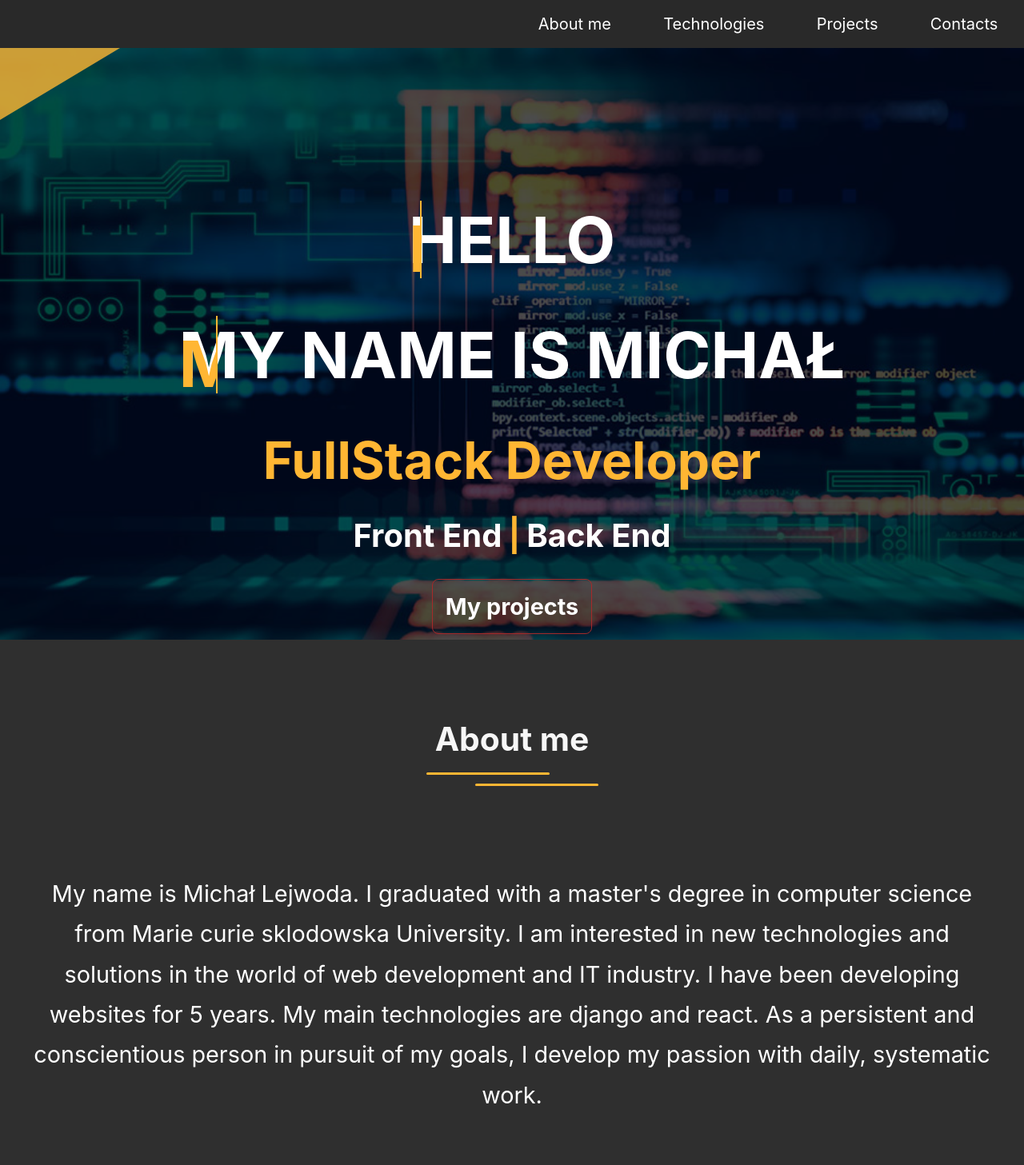
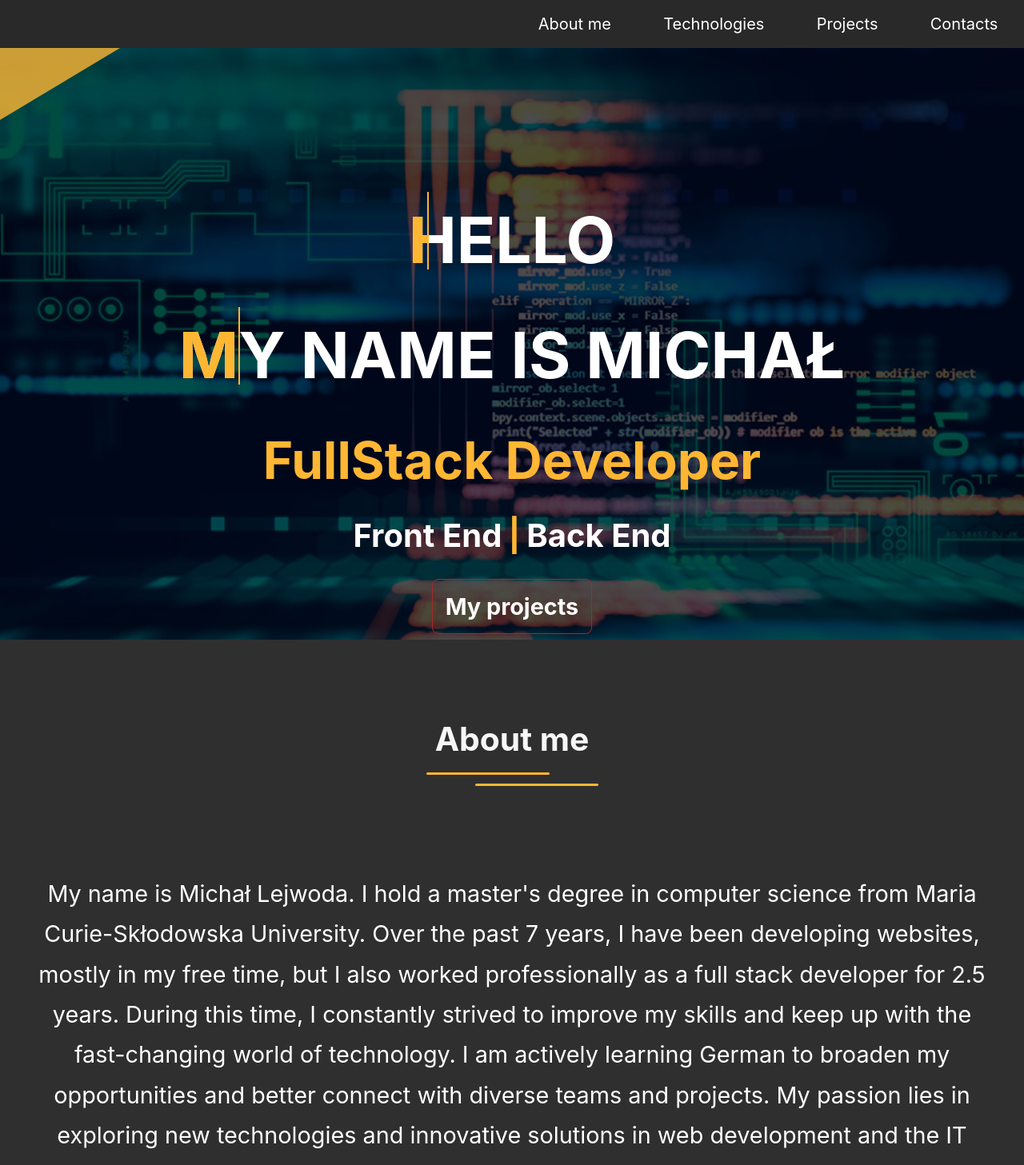
Before and after one commit to m-lejwoda/michal-portfolio, a React (Vite) app: page / in a window 1280 px wide. Shown: the top 1457 px of the page at 80% size. Built offline with nearby package versions, Linux system fonts and the light colour scheme; a web font is replaced by a local one.

Commit message:
Fix header and Footer

```diff
--- a/src/components/Aboutme.jsx
+++ b/src/components/Aboutme.jsx
@@ -1,21 +1,34 @@
-import React,{useEffect} from 'react'
+import React, {useEffect} from 'react'
 import '../sass/aboutme.css'
 import Aos from "aos";
 import "aos/dist/aos.css";
+
 const Aboutme = () => {
-    useEffect(()=>{
-        Aos.init({duration:2000})
+    useEffect(() => {
+        Aos.init({duration: 2000})
 
-    },[]);
+    }, []);
     return (
         <div data-aos="fade-right" className="aboutme__container">
             <div className="aboutme__container__title"><h2>About me</h2></div>
-            <div className="aboutme__container__description">My name is Michał Lejwoda. I graduated with a master's degree in computer science from Marie curie sklodowska University.
-                I am interested in new technologies and solutions in the world of web development and IT industry.
-                I have been developing websites for 5 years. My main technologies are django and react.
-                As a persistent and conscientious person in pursuit of my goals, I develop my passion with daily, systematic work.
+            <div className="aboutme__container__description">
+                My name is Michał Lejwoda. I hold a master's degree in computer science from Maria Curie-Skłodowska
+                University.
+                Over the past 7 years, I have been developing websites, mostly in my free time, but I also worked
+                professionally as a full stack developer for 2.5 years.
+                During this time, I constantly strived to improve my skills and keep up with the fast-changing world of
+                technology.
+                I am actively learning German to broaden my opportunities and better connect with diverse teams and
+                projects.
+                My passion lies in exploring new technologies and innovative solutions in web development and the IT
+                industry.
+                Django and React are my main technologies, but I am always eager to learn and explore new tools and
+                frameworks that help me enhance my abilities.
+                As a dedicated, persistent, and conscientious person, I approach every project with commitment and a
+                focus on quality.
+                I believe in continuous learning and systematic work, which help me grow both personally and
+                professionally.
             </div>
-
         </div>
     )
 }
--- a/src/components/Header.jsx
+++ b/src/components/Header.jsx
@@ -7,103 +7,28 @@ const Header = (props) => {
     return (
         <div className="header__container">
             <div className="header__particles"></div>
-            <Particles
-                style={{position: "absolute"}}
-                height="95%"
-                width="95%"
-                params={{
-                    "particles": {
-                        "number": {
-                            "value": 50
-                        },
-                        "size": {
-                            "value": 3
-                        }
-                    },
-                    "interactivity": {
-                        "events": {
-                            "onhover": {
-                                "enable": true,
-                                "mode": "repulse"
-                            }
-                        }
-                    }
-                }}/>
-            {/*{window.innerWidth >= 760 &&*/}
-            {/*    <Particles*/}
-            {/*        id="tsparticles"*/}
-            {/*        // particlesLoaded={particlesLoaded}*/}
-            {/*        options={{*/}
-            {/*            // background: {*/}
-            {/*            //     color: {*/}
-            {/*            //         value: "#0d47a1",*/}
-            {/*            //     },*/}
-            {/*            // },*/}
-            {/*            fpsLimit: 120,*/}
-            {/*            interactivity: {*/}
-            {/*                events: {*/}
-            {/*                    onClick: {*/}
-            {/*                        enable: true,*/}
-            {/*                        mode: "push",*/}
-            {/*                    },*/}
-            {/*                    onHover: {*/}
-            {/*                        enable: true,*/}
-            {/*                        mode: "repulse",*/}
-            {/*                    },*/}
-            {/*                    resize: true,*/}
-            {/*                },*/}
-            {/*                modes: {*/}
-            {/*                    push: {*/}
-            {/*                        quantity: 4,*/}
-            {/*                    },*/}
-            {/*                    repulse: {*/}
-            {/*                        distance: 200,*/}
-            {/*                        duration: 0.4,*/}
-            {/*                    },*/}
-            {/*                },*/}
+            {/*<Particles*/}
+            {/*    style={{position: "absolute"}}*/}
+            {/*    height="95%"*/}
+            {/*    width="95%"*/}
+            {/*    params={{*/}
+            {/*        "particles": {*/}
+            {/*            "number": {*/}
+            {/*                "value": 50*/}
             {/*            },*/}
-            {/*            particles: {*/}
-            {/*                color: {*/}
-            {/*                    value: "#ffffff",*/}
-            {/*                },*/}
-            {/*                links: {*/}
-            {/*                    color: "#ffffff",*/}
-            {/*                    distance: 150,*/}
-            {/*                    enable: true,*/}
-            {/*                    opacity: 0.5,*/}
-            {/*                    width: 1,*/}
-            {/*                },*/}
-            {/*                move: {*/}
-            {/*                    direction: "none",*/}
-            {/*                    enable: true,*/}
-            {/*                    outModes: {*/}
-            {/*                        default: "bounce",*/}
-            {/*                    },*/}
-            {/*                    random: false,*/}
-            {/*                    speed: 6,*/}
-            {/*                    straight: false,*/}
-            {/*                },*/}
-            {/*                number: {*/}
-            {/*                    density: {*/}
-            {/*                        enable: true,*/}
-            {/*                        area: 800,*/}
-            {/*                    },*/}
-            {/*                    value: 80,*/}
-            {/*                },*/}
-            {/*                opacity: {*/}
-            {/*                    value: 0.5,*/}
-            {/*                },*/}
-            {/*                shape: {*/}
-            {/*                    type: "circle",*/}
-            {/*                },*/}
-            {/*                size: {*/}
-            {/*                    value: {min: 1, max: 5},*/}
-            {/*                },*/}
-            {/*            },*/}
-            {/*            detectRetina: true,*/}
-            {/*        }}*/}
-            {/*    />*/}
-            {/*}*/}
+            {/*            "size": {*/}
+            {/*                "value": 3*/}
+            {/*            }*/}
+            {/*        },*/}
+            {/*        "interactivity": {*/}
+            {/*            "events": {*/}
+            {/*                "onhover": {*/}
+            {/*                    "enable": true,*/}
+            {/*                    "mode": "repulse"*/}
+            {/*                }*/}
+            {/*            }*/}
+            {/*        }*/}
+            {/*    }}/>*/}
 
             <div className="header__container__box">
 
--- a/src/sass/header.css
+++ b/src/sass/header.css
@@ -1,27 +1,24 @@
 .header__particles {
-  left: 0px;
+  left: 0;
   top: 60px;
-  width: 0px;
-  height: 0px;
+  width: 0;
+  height: 0;
   border-top: 150px solid rgba(255, 182, 51, 0.8);
   border-right: 250px solid transparent;
 }
-
 .header__container::before {
-  left: 0px;
-  top: 0px;
-  width: 0px;
-  height: 0px;
-  border-top: 150px solid #ffb633;
+  left: 0;
+  top: 0;
+  width: 0;
+  height: 0;
+  border-top: 150px solid rgb(255, 182, 51);
   border-right: 250px solid transparent;
 }
-
 .header__container {
   height: 100vh;
   background-color: rgba(0, 0, 0, 0.7);
   position: relative;
 }
-
 .header__container__titles {
   position: absolute;
   top: 30%;
@@ -30,14 +27,12 @@
   color: white;
   pointer-events: none;
 }
-
 .header__container__titles__title {
   font-size: 2rem;
   color: white;
   font-weight: 700;
   margin-bottom: 1.5rem;
 }
-
 .header__container__titles__title span {
   position: relative;
   font-size: 2rem;
@@ -45,23 +40,19 @@
   -webkit-text-stroke: 0.3vw transparent;
   text-transform: uppercase;
 }
-
 @media (min-width: 992px) {
   .header__container__titles__title span {
     font-size: 4rem;
   }
 }
-
 @media (min-width: 1200px) {
   .header__container__titles__title span {
     font-size: 5rem;
   }
 }
-
 .header__container__titles__title span::before {
   content: attr(data-text);
   position: absolute;
-  top: 0;
   left: 0;
   width: 100%;
   height: 100%;
@@ -69,19 +60,8 @@
   -webkit-text-stroke: 0vw #383d52;
   border-right: 2px solid #ffb633;
   overflow: hidden;
-  -webkit-animation: animate 6s linear infinite;
-          animation: animate 6s linear infinite;
+  animation: animate 6s linear infinite;
 }
-
-@-webkit-keyframes animate {
-  0%, 10%, 100% {
-    width: 0;
-  }
-  70%, 90% {
-    width: 100%;
-  }
-}
-
 @keyframes animate {
   0%, 10%, 100% {
     width: 0;
@@ -90,14 +70,12 @@
     width: 100%;
   }
 }
-
 .header__container__titles__secondtitle {
   font-size: 1.8rem;
   color: white;
   font-weight: 700;
   margin-bottom: 1.5rem;
 }
-
 .header__container__titles__secondtitle span {
   position: relative;
   font-size: 2rem;
@@ -106,23 +84,19 @@
   text-transform: uppercase;
   white-space: nowrap;
 }
-
 @media (min-width: 992px) {
   .header__container__titles__secondtitle span {
     font-size: 4rem;
   }
 }
-
 @media (min-width: 1200px) {
   .header__container__titles__secondtitle span {
     font-size: 5rem;
   }
 }
-
 .header__container__titles__secondtitle span::before {
   content: attr(data-text);
   position: absolute;
-  top: 0;
   left: 0;
   width: 100%;
   height: 100%;
@@ -130,57 +104,47 @@
   -webkit-text-stroke: 0vw #383d52;
   border-right: 2px solid #ffb633;
   overflow: hidden;
-  -webkit-animation: animate 6s linear infinite;
-          animation: animate 6s linear infinite;
+  animation: animate 6s linear infinite;
 }
-
 .header__container__titles__thirdtitle {
   color: white;
   font-weight: 700;
   margin-bottom: 2rem;
 }
-
 .header__container__titles__thirdtitle__title {
   font-size: 1.6rem;
   color: #ffb633;
   margin-bottom: 1rem;
 }
-
 @media (min-width: 992px) {
   .header__container__titles__thirdtitle__title {
     font-size: 3rem;
   }
 }
-
 @media (min-width: 1200px) {
   .header__container__titles__thirdtitle__title {
     font-size: 4rem;
   }
 }
-
 .header__container__titles__thirdtitle__technologies {
   font-size: 1.4rem;
   margin-bottom: 1.5rem;
 }
-
 .header__container__titles__thirdtitle__technologies span.verticalline {
   color: #ffb633;
   margin-left: 0.5rem;
   margin-right: 0.5rem;
 }
-
 @media (min-width: 992px) {
   .header__container__titles__thirdtitle__technologies {
     font-size: 2rem;
   }
 }
-
 @media (min-width: 1200px) {
   .header__container__titles__thirdtitle__technologies {
     font-size: 2.5rem;
   }
 }
-
 .header__container__titles__thirdtitle__myprojects button {
   background-color: transparent;
   color: white;
@@ -188,24 +152,22 @@
   font-size: 1.2rem;
   font-weight: 700;
   border: 1px solid brown;
-  -webkit-transition: 0.5s;
   transition: 0.5s;
+  pointer-events: all;
 }
-
 @media (min-width: 992px) {
   .header__container__titles__thirdtitle__myprojects button {
     font-size: 1.5rem;
   }
 }
-
 @media (min-width: 1200px) {
   .header__container__titles__thirdtitle__myprojects button {
     font-size: 1.8rem;
   }
 }
-
 .header__container__titles__thirdtitle__myprojects button:hover {
   background-color: #ffb633;
   cursor: pointer;
 }
+
 /*# sourceMappingURL=header.css.map */
--- a/src/sass/header.scss
+++ b/src/sass/header.scss
@@ -22,27 +22,27 @@ $screen-xl-min: 1200px;
         @content;
     }
  }
-#tsparticles{
-    height: 100%;
-    width: 100%;
-}
+//#tsparticles{
+//    height: 100%;
+//    width: 100%;
+//}
 //#tsparticles-canvas-el{
 //    display:none
 //}
 .header{
     &__particles{
-        left: 0px;
+        left: 0;
         top: 60px;
-        width: 0px;
-        height: 0px;
+        width: 0;
+        height: 0;
         border-top: 150px solid rgba(255, 182, 51, 0.8);
         border-right: 250px solid transparent;
     }
     &__container::before{
-        left: 0px;
-        top: 0px;
-        width: 0px;
-        height: 0px;
+        left: 0;
+        top: 0;
+        width: 0;
+        height: 0;
         border-top: 150px solid rgb(255, 182, 51);
         border-right: 250px solid transparent;
 
@@ -84,7 +84,7 @@ $screen-xl-min: 1200px;
                 span::before{
                     content: attr(data-text);
                     position:absolute;
-                    top:0;
+                    //top:0;
                     left:0;
                     width: 100%;
                     height:100%;
@@ -126,7 +126,7 @@ $screen-xl-min: 1200px;
                 span::before{
                     content: attr(data-text);
                     position:absolute;
-                    top:0;
+                    //top:0;
                     left:0;
                     width: 100%;
                     height:100%;
```
Also changed, not shown: src/components/Footer.jsx (+8 -7 lines), src/sass/footer.css (+13 -44 lines), src/sass/footer.scss (+67 -44 lines), 2 other files (tests, documents, lock files or other folders).
